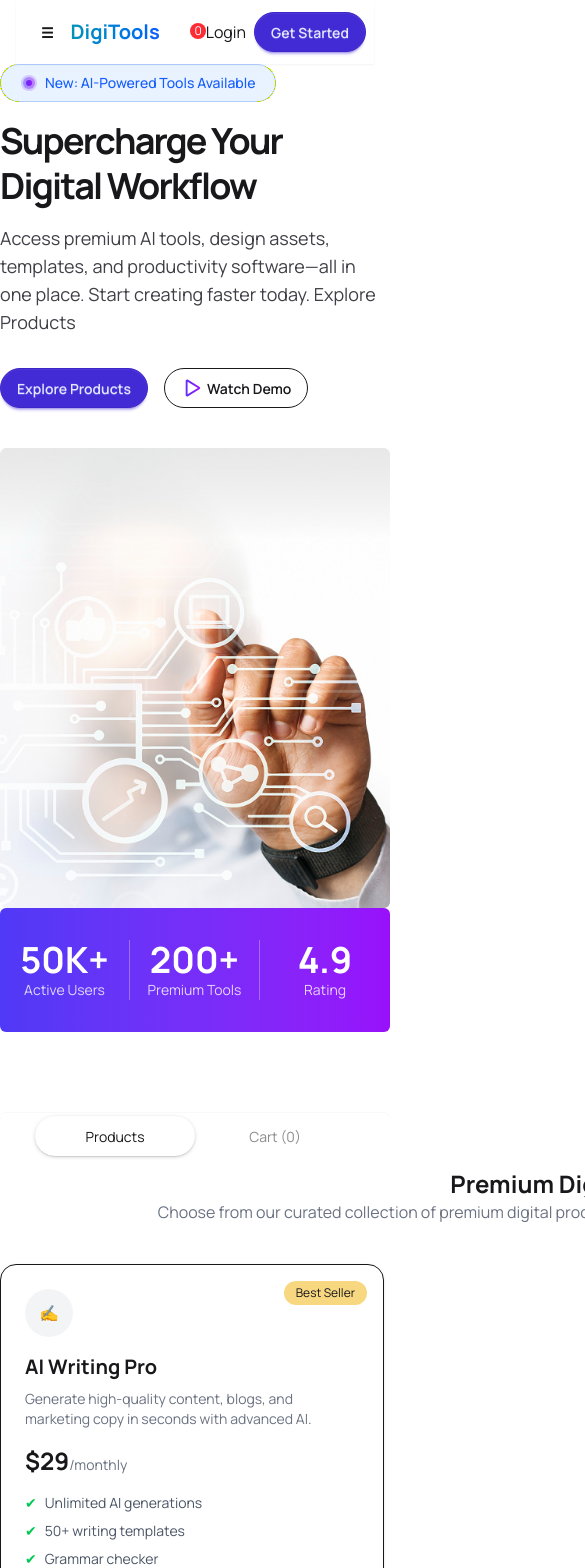
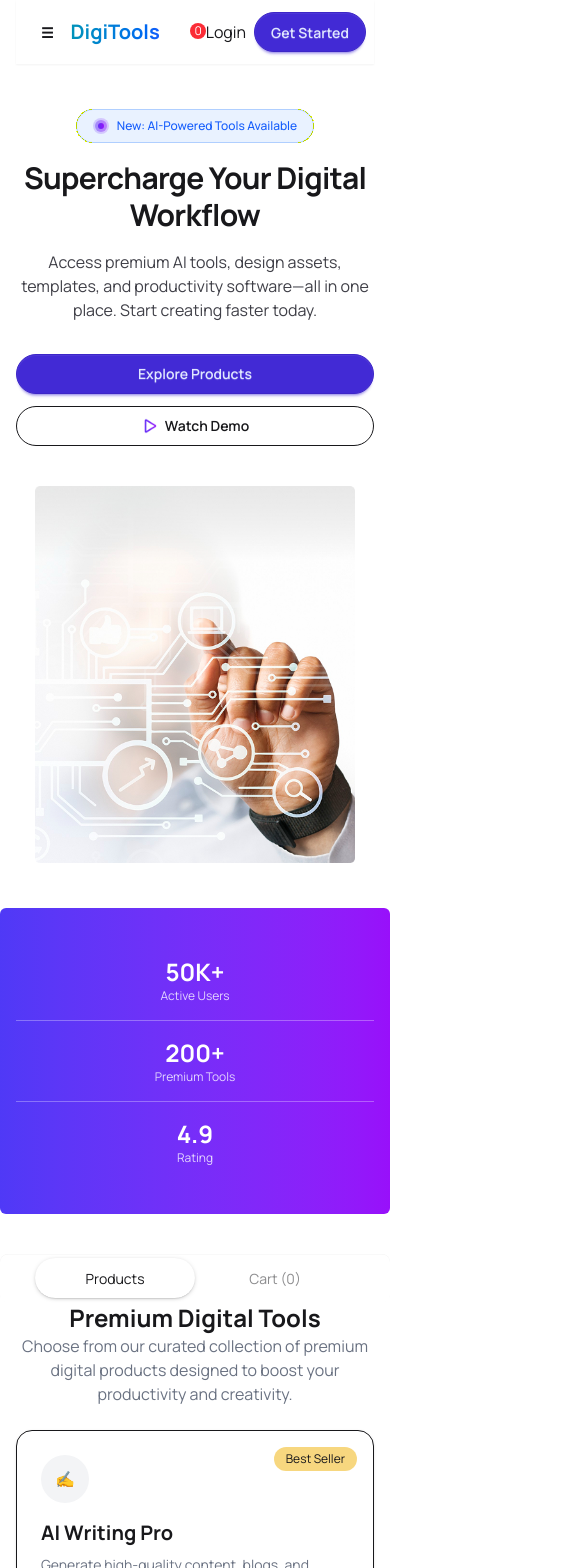
Before and after one commit to nazmul-conqueror/Assignment_6, a React (Vite) app: page / in a window 390 px wide. Shown: the top 1568 px of the page, 585 px wide, since content can reach past the window. Built offline with nearby package versions, Linux system fonts and the light colour scheme.

Commit message:
productsection and cart section responsive

```diff
--- a/src/Component/Cart.jsx
+++ b/src/Component/Cart.jsx
@@ -15,7 +15,7 @@ const handleDelete = (item) =>{
 
 
     return (
-        <div className='mb-10 w-6xl mx-auto '>
+        <div className='mb-10 max-w-6xl mx-auto px-4'>
            <h1 className='text-xl font-bold mb-4'>Your Cart</h1>
            {
             carts.length === 0 ? <p className='text-3xl text-center p-5'>Cart is Empty</p> :
@@ -26,7 +26,7 @@ const handleDelete = (item) =>{
 
                 <div key ={item.id}>
 
-                    <div className='flex justify-between items-center px-3 py-3 mb-5 shadow-sm '>
+                    <div className='flex flex-col sm:flex-row justify-between items-center px-3 py-3 mb-5 shadow-sm '>
 
                        <div className='flex items-center gap-5 '>
                         <p>{item.icon}</p>
--- a/src/Component/HeroSection.jsx
+++ b/src/Component/HeroSection.jsx
@@ -3,47 +3,53 @@ import bannerImg from "../assets/banner.png"
 
 const HeroSection = () => {
     return (
-        <div className=" relative min-h-162 flex items-center overflow-hidden">
-            <div className=" mx-auto grid grid-cols-1 lg:grid-cols-2 gap-10 items-center relative ">
+         <div className="relative min-h-screen flex items-center overflow-hidden px-4">
+
+      <div className="max-w-7xl mx-auto grid grid-cols-1 lg:grid-cols-2 gap-10 items-center">
+
         {/* Left Content */}
-                <div className="space-y-4">
-                    <div className="inline-flex items-center gap-2 bg-blue-500/10 border border-blue-500/30 text-blue-600 text-sm font-medium px-5 py-2 rounded-full">
-                        <span><img src="/group-5.png" alt="" /></span>New: AI-Powered Tools Available
+        <div className="space-y-4 text-center lg:text-left">
+
+          <div className="inline-flex items-center gap-2 bg-blue-500/10 border border-blue-500/30 text-blue-600 text-xs sm:text-sm font-medium px-4 py-2 rounded-full">
+            <img src="/group-5.png" alt="" className="w-4 h-4" />
+            New: AI-Powered Tools Available
           </div>
 
-                    <h1 className="text-4xl lg:text-5xl font-bold leading-tight tracking-tighter ">
-                        Supercharge Your
-                        <br />
+          <h1 className="text-3xl sm:text-4xl lg:text-5xl font-bold leading-tight tracking-tight">
+            Supercharge Your <br className="hidden sm:block" />
             Digital Workflow
-
           </h1>
 
-                    <p className="text-lg text-zinc-700 max-w-lg">
+          <p className="text-base sm:text-lg text-zinc-700 max-w-lg mx-auto lg:mx-0">
             Access premium AI tools, design assets, templates, and productivity
             software—all in one place. Start creating faster today.
-                        Explore Products
-
           </p>
 
-                    <div className="flex flex-wrap gap-4 pt-4">
-                        <button className="btn btn-primary rounded-full">
+          <div className="flex flex-col sm:flex-row justify-center lg:justify-start gap-3 pt-4">
+
+            <button className="btn btn-primary rounded-full w-full sm:w-auto">
               Explore Products
             </button>
-                         <button className='btn btn-outline rounded-full'><span><img src="/play.png" alt="" /></span>Watch Demo</button>
+
+            <button className="btn btn-outline rounded-full w-full sm:w-auto flex items-center justify-center gap-2">
+              <img src="/play.png" alt="" className="w-4 h-4" />
+              Watch Demo
+            </button>
+
+          </div>
+        </div>
+
+        {/* Right Image */}
+        <div className="flex justify-center lg:justify-end">
+          <img
+            src={bannerImg}
+            alt=""
+            className="w-full max-w-xs sm:max-w-md lg:max-w-lg"
+          />
         </div>
 
       </div>
-
-                {/* Right Image */}
-                <div className="relative flex justify-center lg:justify-end">
-                    <div className="relative">
-                 <img src={bannerImg} alt="" />
     </div>
-                </div>
-            </div>
-        </div>
-
-
     );
 };
 
--- a/src/Component/ProductSection.jsx
+++ b/src/Component/ProductSection.jsx
@@ -8,13 +8,13 @@ const ProductSection = ({productPromise, carts, setCarts}) => {
 
 
     return (
-        <div className='mb-20 w-6xl mx-auto mt-2'>
+        <div className='mb-20 max-w-7xl mx-auto px-4'>
             <div className='text-center'>
                 <h2 className='text-2xl font-bold'>Premium Digital Tools</h2>
             <p className='text-gray-500'>Choose from our curated collection of premium digital products designed
             to boost your productivity and creativity.</p></div>
             <div>
-            <div className='grid sm:grid-cols-1  md:grid-cols-2 lg:grid-cols-3 gap-5 mt-10' >
+            <div className='grid grid-cols-1 sm:grid-cols-2 lg:grid-cols-3 gap-5 mt-6 md:mt-10 mb-10 md:mb-20 ' >
           {products.map((product) => (
             <ProductCard key={product.id}  product={product} carts = {carts} setCarts = {setCarts} />
 
--- a/src/Component/RatingSection.jsx
+++ b/src/Component/RatingSection.jsx
@@ -2,23 +2,23 @@ import React from 'react';
 
 const RatingSection = () => {
     return (
-     <div className="bg-linear-to-r from-indigo-600 to-purple-600  text-white py-8 rounded-md mb-20">
+       <div className="bg-gradient-to-r from-indigo-600 to-purple-600 text-white py-8 md:py-12 rounded-md mb-10 md:mb-20 px-4">
 
-  <div className="max-w-5xl mx-auto grid grid-cols-3 text-center divide-x divide-white/30">
+      <div className="max-w-5xl mx-auto grid grid-cols-1 sm:grid-cols-3 text-center divide-y sm:divide-y-0 sm:divide-x divide-white/30">
 
-    <div>
-      <h2 className="text-4xl font-bold">50K+</h2>
-      <p className="text-sm opacity-80">Active Users</p>
+        <div className="py-4 sm:py-0">
+          <h2 className="text-2xl sm:text-3xl md:text-4xl font-bold">50K+</h2>
+          <p className="text-xs sm:text-sm opacity-80">Active Users</p>
         </div>
 
-    <div>
-      <h2 className="text-4xl font-bold">200+</h2>
-      <p className="text-sm opacity-80">Premium Tools</p>
+        <div className="py-4 sm:py-0">
+          <h2 className="text-2xl sm:text-3xl md:text-4xl font-bold">200+</h2>
+          <p className="text-xs sm:text-sm opacity-80">Premium Tools</p>
         </div>
 
-    <div>
-      <h2 className="text-4xl font-bold">4.9</h2>
-      <p className="text-sm opacity-80">Rating</p>
+        <div className="py-4 sm:py-0">
+          <h2 className="text-2xl sm:text-3xl md:text-4xl font-bold">4.9</h2>
+          <p className="text-xs sm:text-sm opacity-80">Rating</p>
         </div>
 
       </div>
```
Lines whose indentation alone changed are shown as unchanged.
